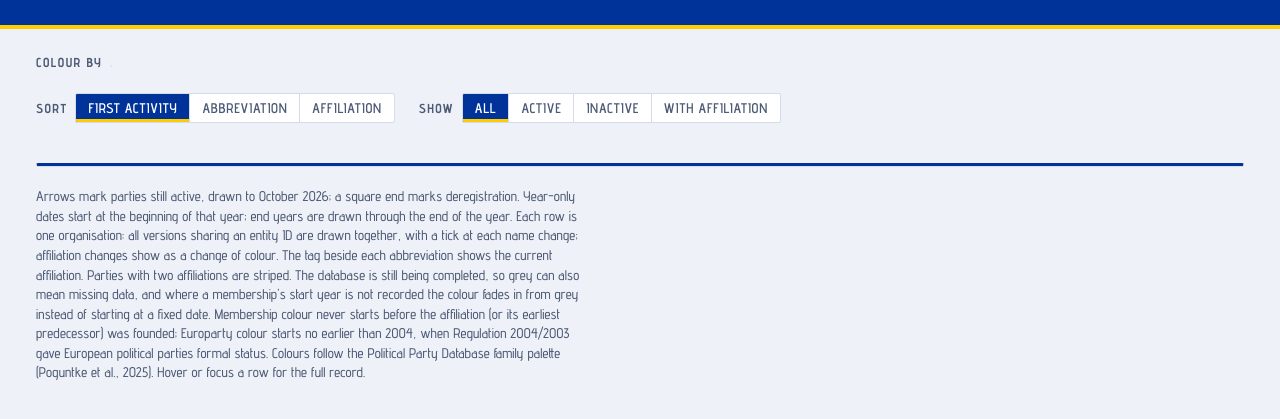
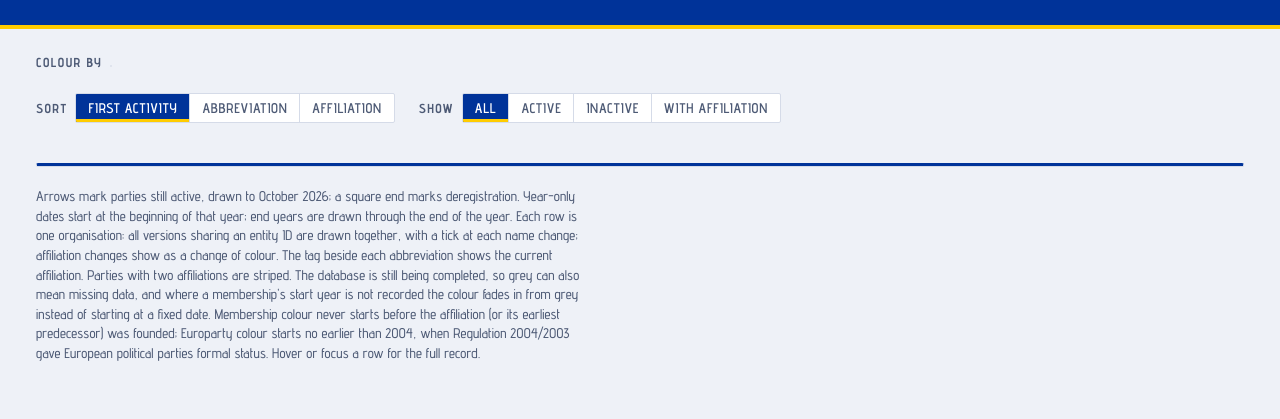
Before and after one commit to Europe-Elects/party-timelines, a plain HTML site: page scripts/template.html in a window 1280 px wide. Shown: the part 187-606 px from the top of the page. Drawn offline with Linux system fonts and the light colour scheme.

Commit message:
Update footer paragraph in template.html

```diff
--- a/scripts/template.html
+++ b/scripts/template.html
@@ -146,7 +146,7 @@ h1{font-family:var(--display);font-weight:800;font-size:clamp(30px,4.4vw,46px);l
 
   <div class="board"><div class="grid" id="grid"></div></div>
 
-  <p class="foot">Arrows mark parties still active, drawn to October 2026; a square end marks deregistration. Year-only dates start at the beginning of that year; end years are drawn through the end of the year. Each row is one organisation: all versions sharing an entity ID are drawn together, with a tick at each name change; affiliation changes show as a change of colour. The tag beside each abbreviation shows the current affiliation. Parties with two affiliations are striped. The database is still being completed, so grey can also mean missing data, and where a membership's start year is not recorded the colour fades in from grey instead of starting at a fixed date. Membership colour never starts before the affiliation (or its earliest predecessor) was founded; Europarty colour starts no earlier than 2004, when Regulation 2004/2003 gave European political parties formal status. Colours follow the Political Party Database family palette (Poguntke et al., 2025). Hover or focus a row for the full record.</p>
+  <p class="foot">Arrows mark parties still active, drawn to October 2026; a square end marks deregistration. Year-only dates start at the beginning of that year; end years are drawn through the end of the year. Each row is one organisation: all versions sharing an entity ID are drawn together, with a tick at each name change; affiliation changes show as a change of colour. The tag beside each abbreviation shows the current affiliation. Parties with two affiliations are striped. The database is still being completed, so grey can also mean missing data, and where a membership's start year is not recorded the colour fades in from grey instead of starting at a fixed date. Membership colour never starts before the affiliation (or its earliest predecessor) was founded; Europarty colour starts no earlier than 2004, when Regulation 2004/2003 gave European political parties formal status. Hover or focus a row for the full record.</p>
 </div>
 <div id="tip" hidden></div>
 
```
